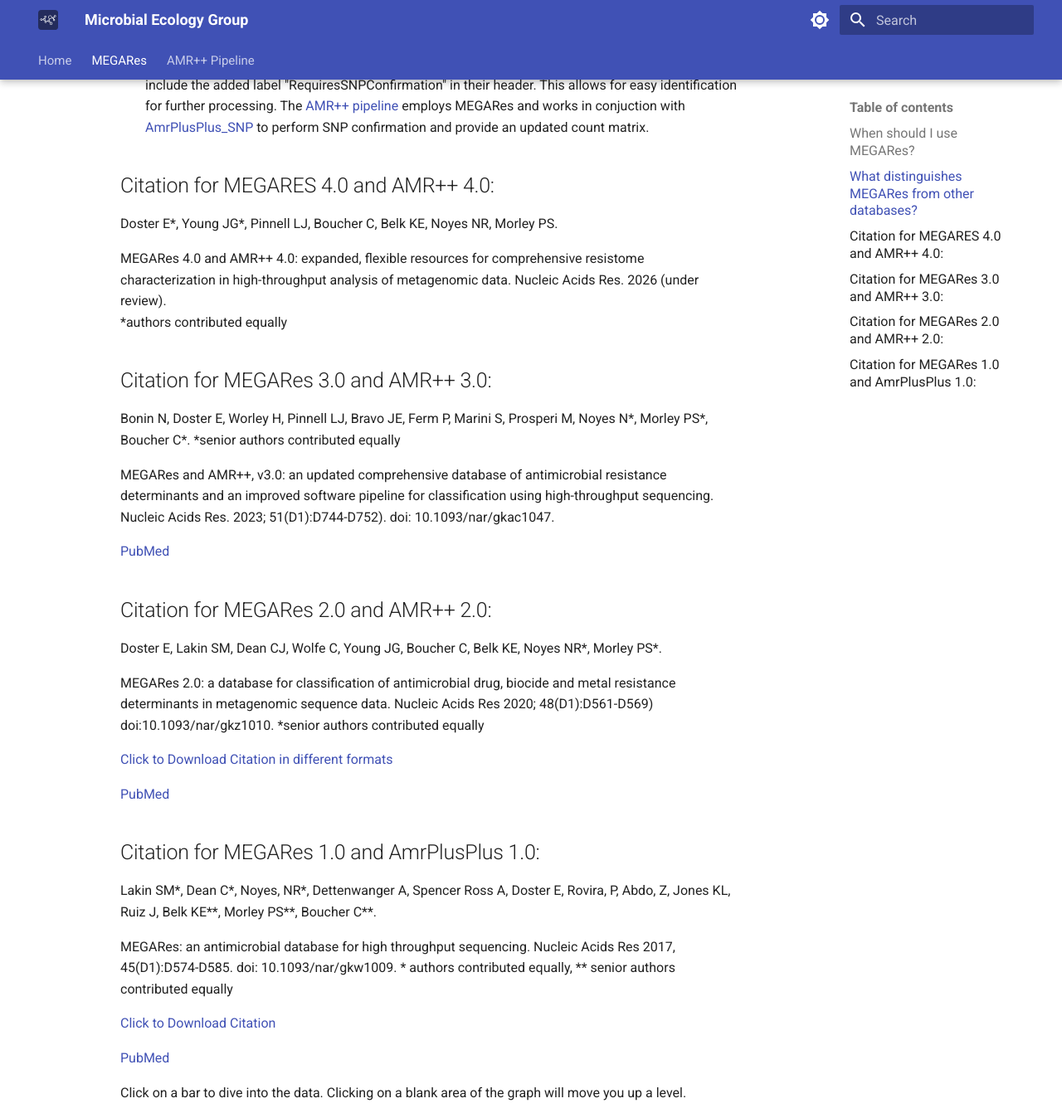
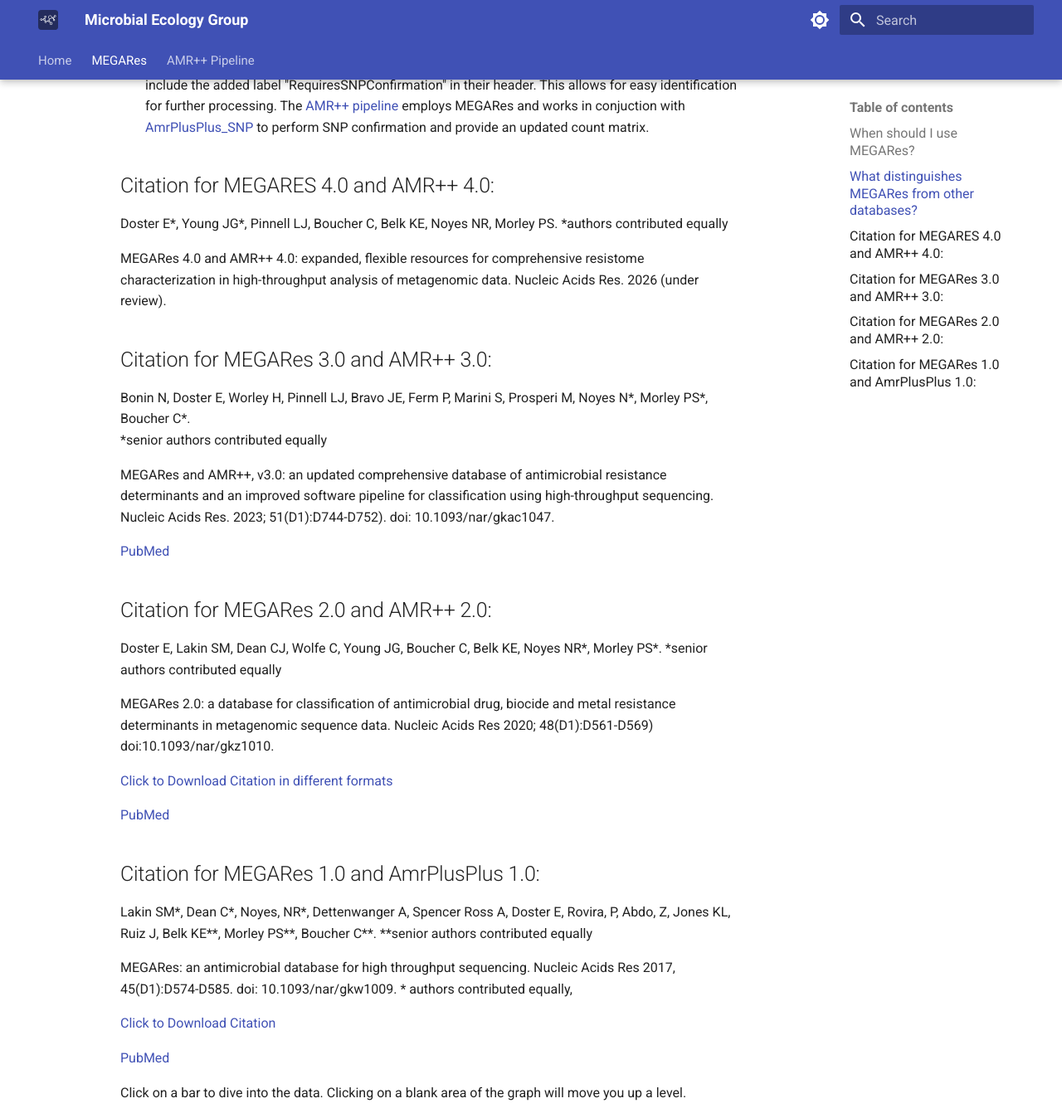
Before and after one commit to Microbial-Ecology-Group/meglab, an MkDocs documentation site: the page built from docs/megares/index.md, in a window 1280 px wide and 1400 px high, scrolled down 2047 px, cut to the strip 0-1342 px from the top of the window. Shown: the whole strip at 83% size. Built offline with MkDocs 1.6.1 and Material for MkDocs 9.7.7, drawn with Linux system fonts in a browser that asks for light colours.

```diff
--- a/docs/megares/index.md
+++ b/docs/megares/index.md
@@ -43,13 +43,14 @@ MEGARes incorporates previously published resistance gene sequences for antimicr
 ## Citation for MEGARES 4.0 and AMR++ 4.0:
 
 Doster E\*, Young JG\*, Pinnell LJ, Boucher C, Belk KE, Noyes NR, Morley PS.
+\*authors contributed equally
 
 MEGARes 4.0 and AMR++ 4.0: expanded, flexible resources for comprehensive resistome characterization in high-throughput analysis of metagenomic data. Nucleic Acids Res. 2026 (under review).
-\*authors contributed equally
 
 ## Citation for MEGARes 3.0 and AMR++ 3.0:
 
-Bonin N, Doster E, Worley H, Pinnell LJ, Bravo JE, Ferm P, Marini S, Prosperi M, Noyes N\*, Morley PS\*, Boucher C\*.  \*senior authors contributed equally
+Bonin N, Doster E, Worley H, Pinnell LJ, Bravo JE, Ferm P, Marini S, Prosperi M, Noyes N\*, Morley PS\*, Boucher C\*.
+\*senior authors contributed equally
 
 MEGARes and AMR++, v3.0: an updated comprehensive database of antimicrobial resistance determinants and an improved software pipeline for classification using high-throughput sequencing. Nucleic Acids Res. 2023; 51(D1):D744-D752). doi: 10.1093/nar/gkac1047.
 
@@ -58,8 +59,9 @@ MEGARes and AMR++, v3.0: an updated comprehensive database of antimicrobial resi
 ## Citation for MEGARes 2.0 and AMR++ 2.0:
 
 Doster E, Lakin SM, Dean CJ, Wolfe C, Young JG, Boucher C, Belk KE, Noyes NR\*, Morley PS\*.
+\*senior authors contributed equally
 
-MEGARes 2.0: a database for classification of antimicrobial drug, biocide and metal resistance determinants in metagenomic sequence data. Nucleic Acids Res 2020; 48(D1):D561-D569) doi:10.1093/nar/gkz1010. \*senior authors contributed equally
+MEGARes 2.0: a database for classification of antimicrobial drug, biocide and metal resistance determinants in metagenomic sequence data. Nucleic Acids Res 2020; 48(D1):D561-D569) doi:10.1093/nar/gkz1010.
 
 [Click to Download Citation in different formats](https://academic.oup.com/nar/advance-article/doi/10.1093/nar/gkz1010/5624973)
 
@@ -68,8 +70,9 @@ MEGARes 2.0: a database for classification of antimicrobial drug, biocide and me
 ## Citation for MEGARes 1.0 and AmrPlusPlus 1.0:
 
 Lakin SM\*, Dean C\*, Noyes, NR*, Dettenwanger A, Spencer Ross A, Doster E, Rovira, P, Abdo, Z, Jones KL, Ruiz J, Belk KE\*\*, Morley PS\*\*, Boucher C\*\*.
+\*\*senior authors contributed equally
 
-MEGARes: an antimicrobial database for high throughput sequencing. Nucleic Acids Res 2017, 45(D1):D574-D585. doi: 10.1093/nar/gkw1009. * authors contributed equally, ** senior authors contributed equally
+MEGARes: an antimicrobial database for high throughput sequencing. Nucleic Acids Res 2017, 45(D1):D574-D585. doi: 10.1093/nar/gkw1009. * authors contributed equally,
 
 [Click to Download Citation](http://nar.oxfordjournals.org/citmgr?gca=nar%3Bgkw1009v1)
 
```
